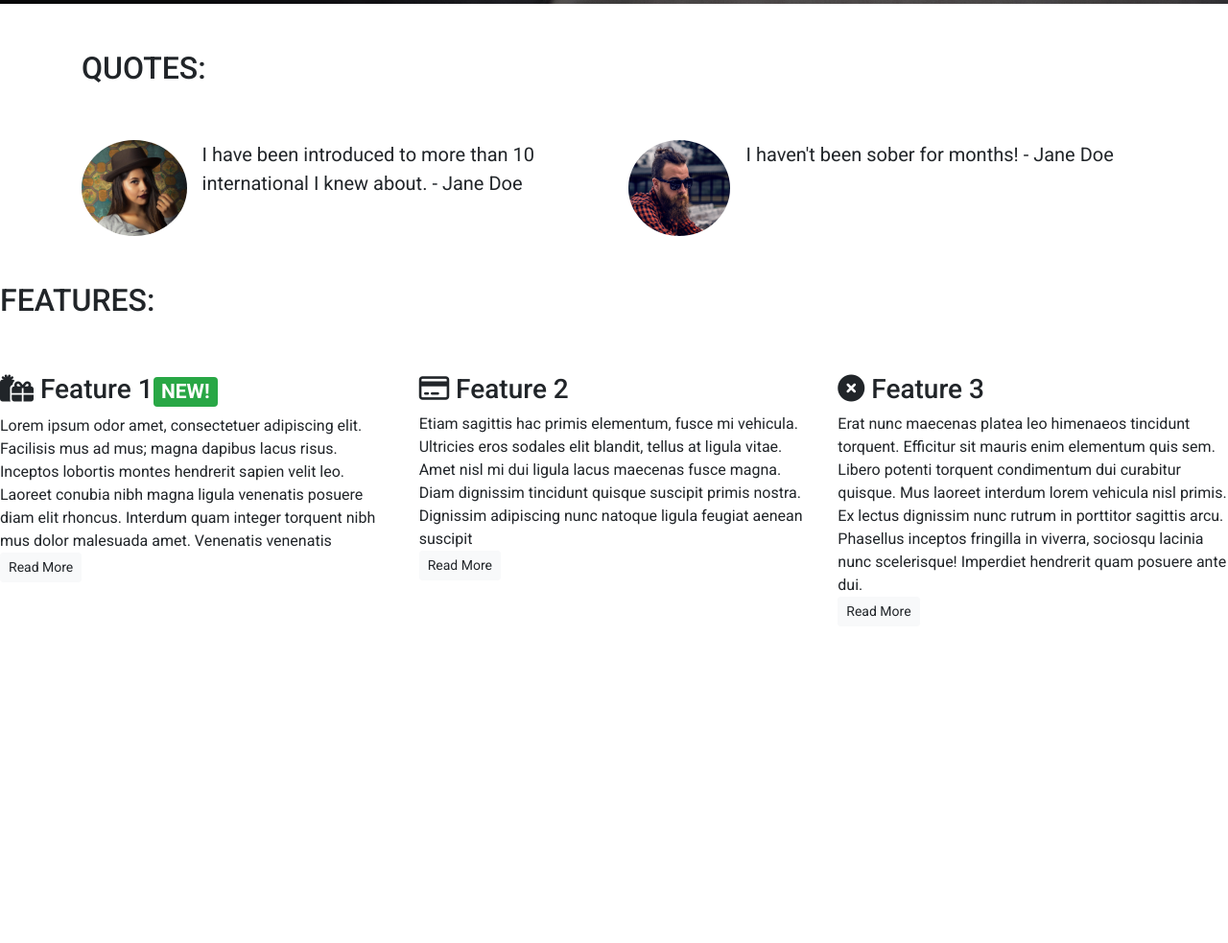
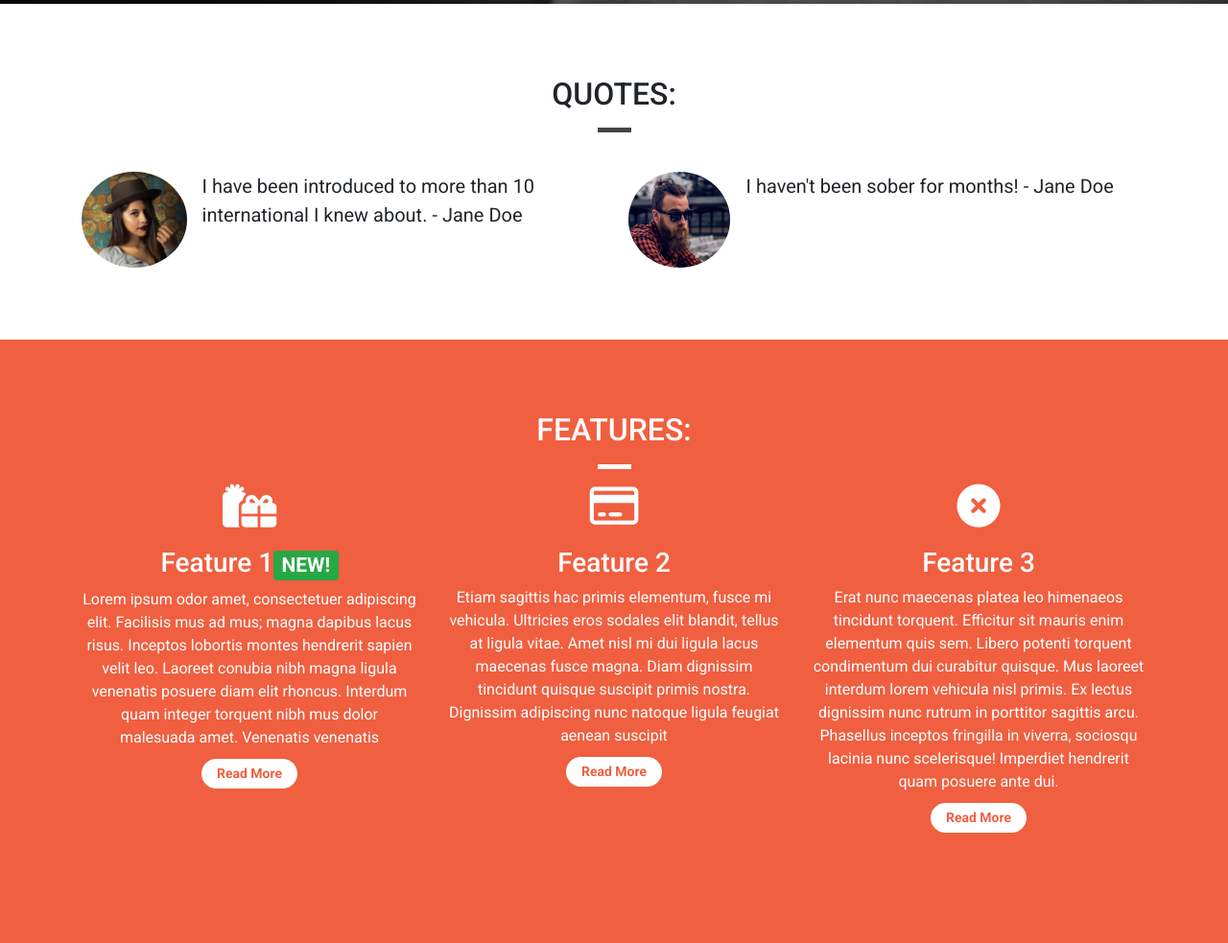
Before and after one commit to Cutbert1/Bootstrap, a plain HTML site: page index.html in a window 1280 px wide. Shown: the part 796-1779 px from the top of the page at 96% size. Before the commit the page ends 1449 px from the top, so only its background shows below. Drawn offline with nearby package versions, Linux system fonts and the light colour scheme.

Commit message:
Add Styling for Quotes and Features section

```diff
--- a/css/style.css
+++ b/css/style.css
@@ -1,5 +1,12 @@
 body {
     font-family: "Roboto", sans-serif;
+}
+
+.container-wrapper {}
+
+.container-wrapper--red {
+    background-color: #f05f40;
+    color: white;
 }
 
 .alert-container .col-12 {
@@ -10,7 +17,7 @@ body {
 .site-wide-alert {
     border-radius: 0;
     margin: 0;
-    padding: 5px 15px;
+    padding: 15px 25px;
     background-color: #eec802;
     border-color: #eec802;
 }
@@ -42,21 +49,48 @@ body {
 
 .features-conatiner {}
 
+/* Page Headers */
+
+.page-header {
+    margin-bottom: 0;
+    border-bottom: 0;
+    text-align: center;
+}
+
+.page-header h2 {
+    margin-top: 0;
+}
+
+.quotes .page-header {
+    margin-bottom: 25px;
+}
+
 /* Block Dividers */
 
 .block-divider {
     width: 75px;
     height: 5px;
     border: 0;
+    background-color: #444;
+}
+
+.block-divider--orange {
     background-color: #f05f40;
 }
 
-.block-divider-orange {
-    background-color: #f05f40;
+.block-divider--white {
+    background-color: white;
 }
 
 .block-divider--short {
     width: 35px;
+}
+
+/* Content Containers */
+
+.content-container {
+    padding-top: 75px;
+    padding-bottom: 75px;
 }
 
 /* Navbar */
@@ -133,3 +167,24 @@ body {
     background-color: #df4929;
     border-color: #df4929;
 }
+
+.feature {
+    text-align: center;
+    margin-bottom: 40px;
+}
+
+.feature i {
+    margin-bottom: 20px;
+    font-size: 45px;
+    line-height: 45px;
+}
+
+.feature .btn {
+    background-color: white;
+    border-color: white;
+    border-radius: 15px;
+    min-width: 100px;
+    font-weight: bold;
+    margin-top: 10px;
+    color: #f05f40;
+}
--- a/index.html
+++ b/index.html
@@ -22,8 +22,8 @@
             <div class="row d-none d-sm-block">
                 <div class="col-12">
                     <div class="site-wide-alert alert alert-warning">
-                        <strong>Sale is now on</strong> We've got a sale on.Get a 12 months sunscription
-                        for theh price6! <a href="">See here for details!</a>
+                        <strong>Sale is now on</strong> We've got a sale on.Get a 12 months subscription
+                        for the price of 6! <a href="">See here for details!</a>
                     </div>
                 </div>
             </div>
@@ -67,7 +67,7 @@
             <div class="col-12">
                 <section class="callout jumbotron text-center">
                     <h1 class="jumbotron-header"> The finest whiskey delivered to your doorstep.</h1>
-                    <hr class="block-divider block-divider-orange">
+                    <hr class="block-divider block-divider--orange">
                     <p1 class="lead">Sign up today to start receiving world's best whiskey every month.
                         <s class="d-none d-sm-inline">£19.99</s>
                         <span class="d-inline d-sm-none"><br></span>
@@ -84,11 +84,13 @@
         <!-- /. Callout-->
     </div>
     <!--Quotes-->
-    <div class="container quotes-container">
+    <div class="container-wrapper">
+        <div class="container quotes-container content-container">
             <section class="quotes">
                 <div class="row">
-                <div class="col-12 my-5">
+                    <div class="col-12 page-header">
                         <h2 class="text-uppercase">Quotes:</h2>
+                        <hr class="block-divider block-divider--short">
                     </div>
                 </div>
                 <div class="row">
@@ -122,24 +124,28 @@
             </section>
             <!-- /. Quotes-->
         </div>
+    </div>
     <!---Features-->
-    <div class="features-container">
+    <div class="container-wrapper container-wrapper--red">
+        <div class=" container features-container content-container">
             <section class="features">
                 <div class="row">
-                <div class="col-12 my-5">
+                    <div class="col-12 page-header">
                         <h2 class="text-uppercase">Features:</h2>
+                        <hr class="block-divider block-divider--short block-divider--white">
                     </div>
                 </div>
                 <div class="row">
                     <div class="col-12 col-md-6 col-lg-4">
                         <div class="feature">
-                        <h3><i class="fa-solid fa-gifts d-none d-sm-inline"></i> Feature 1<span
+                            <h3><i class="fa-solid fa-gifts d-none d-sm-block"></i> Feature 1<span
                                     class="badge badge-success">NEW!</span></h3>
                             <p1>Lorem ipsum odor amet, consectetuer adipiscing elit. Facilisis mus ad mus; magna dapibus
                                 lacus risus.
                                 Inceptos lobortis montes hendrerit sapien velit leo. Laoreet conubia nibh magna ligula
                                 venenatis posuere
-                            diam elit rhoncus. Interdum quam integer torquent nibh mus dolor malesuada amet. Venenatis
+                                diam elit rhoncus. Interdum quam integer torquent nibh mus dolor malesuada amet.
+                                Venenatis
                                 venenatis
                             </p1>
                             <br>
@@ -148,8 +154,9 @@
                     </div>
                     <div class="col-12 col-md-6 col-lg-4">
                         <div class="feature">
-                        <h3><i class="fa-regular fa-credit-card d-none d-sm-inline"></i> Feature 2</h3>
-                        <p1>Etiam sagittis hac primis elementum, fusce mi vehicula. Ultricies eros sodales elit blandit,
+                            <h3><i class="fa-regular fa-credit-card d-none d-sm-block"></i> Feature 2</h3>
+                            <p1>Etiam sagittis hac primis elementum, fusce mi vehicula. Ultricies eros sodales elit
+                                blandit,
                                 tellus
                                 at ligula vitae. Amet nisl mi dui ligula lacus maecenas fusce magna. Diam dignissim
                                 tincidunt
@@ -162,14 +169,15 @@
                     </div>
                     <div class="col-12 d-md-none d-lg-block col-lg-4">
                         <div class="feature">
-                        <h3><i class="fa-solid fa-circle-xmark d-none d-sm-inline"></i> Feature 3</h3>
+                            <h3><i class="fa-solid fa-circle-xmark d-none d-sm-block"></i> Feature 3</h3>
                             <p1>Erat nunc maecenas platea leo himenaeos tincidunt torquent. Efficitur sit mauris enim
                                 elementum quis
-                            sem. Libero potenti torquent condimentum dui curabitur quisque. Mus laoreet interdum lorem
-                            vehicula
-                            nisl primis. Ex lectus dignissim nunc rutrum in porttitor sagittis arcu. Phasellus inceptos
-                            fringilla in viverra, sociosqu lacinia nunc scelerisque! Imperdiet hendrerit quam posuere
-                            ante dui.
+                                sem. Libero potenti torquent condimentum dui curabitur quisque. Mus laoreet interdum
+                                lorem vehicula
+                                nisl primis. Ex lectus dignissim nunc rutrum in porttitor sagittis arcu. Phasellus
+                                inceptos
+                                fringilla in viverra, sociosqu lacinia nunc scelerisque! Imperdiet hendrerit quam
+                                posuere ante dui.
                             </p1>
                             <br>
                             <p1><a class="btn btn-sm btn-light" href="">Read More</a></p1>
@@ -178,6 +186,7 @@
                 </div>
             </section>
             <!-- /. Feautures-->
+        </div>
     </div>
     <div class="modal" tabindex="-1" id="signUpModal">
         <div class="modal-dialog">
```
Lines whose indentation alone changed are shown as unchanged.
